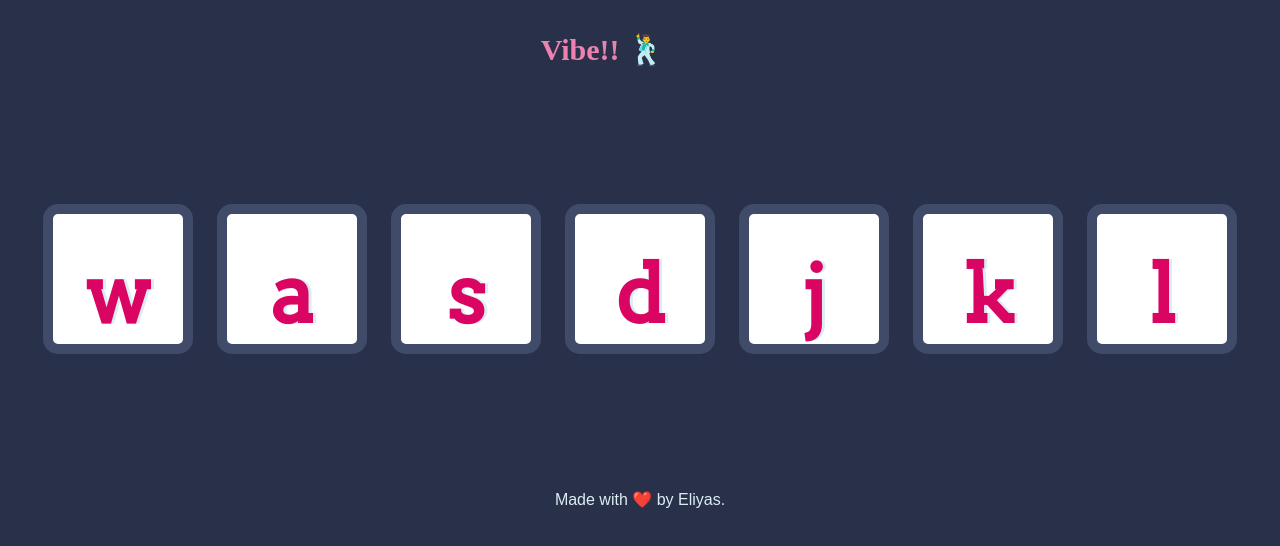
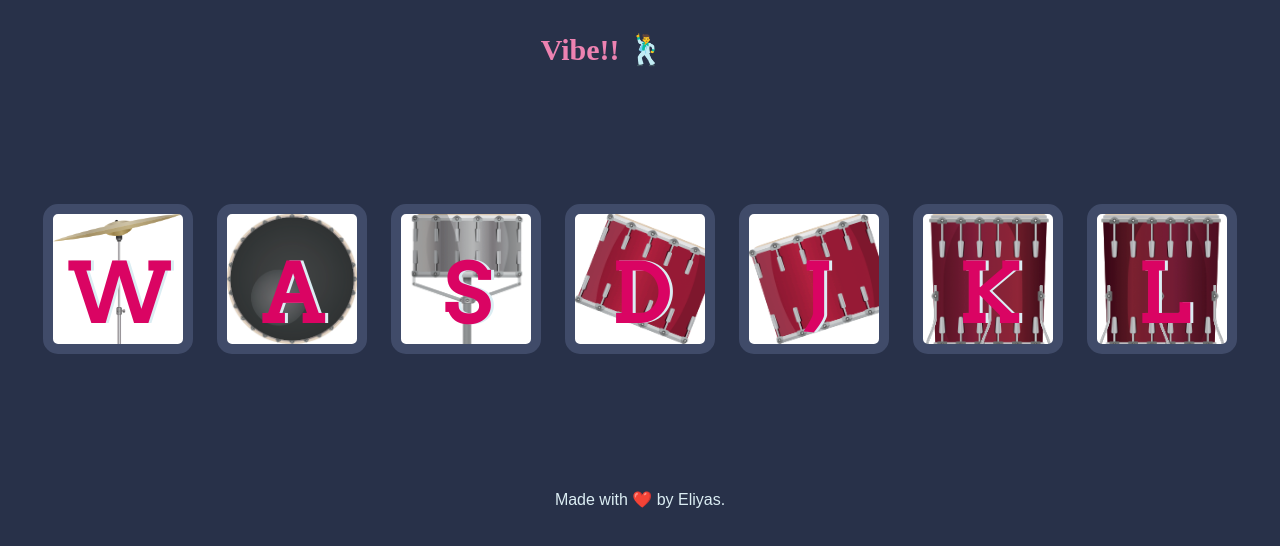
Before and after one commit to Eliyas-Mohamed/virtual-drumkit, a plain HTML site: page index.html in a window 1280 px wide. Shown: the part 174-720 px from the top of the page. Drawn offline with Linux system fonts and the light colour scheme.

Commit message:
images added

```diff
--- a/index.html
+++ b/index.html
@@ -16,20 +16,20 @@
   </div>
 
   <div class="set">
-    <button class="w drum">w</button>
-    <button class="a drum">a</button>
-    <button class="s drum">s</button>
-    <button class="d drum">d</button>
-    <button class="j drum">j</button>
-    <button class="k drum">k</button>
-    <button class="l drum">l</button>
+    <button class="w drum bg-config">W</button>
+    <button class="a drum bg-config">A</button>
+    <button class="s drum bg-config">S</button>
+    <button class="d drum bg-config">D</button>
+    <button class="j drum bg-config">J</button>
+    <button class="k drum bg-config">K</button>
+    <button class="l drum  bg-config">L</button>
   </div>
 
 
   <footer>
     Made with ❤️ by Eliyas.
   </footer>
-  <script src="index.js"></script>
+  <script src="/index.js"></script>
 </body>
 
 </html>
--- a/styles.css
+++ b/styles.css
@@ -41,33 +41,36 @@ footer {
 }
 
 .w {
-
+  background-image: url('crash.png');
 }
 
 .a {
-
+  background-image: url('kick.png');
 }
 
 .s {
-
+  background-image: url('snare.png');
 }
 
 .d {
-
+  background-image: url('tom1.png');
 }
 
 .j {
-
+  background-image: url('tom2.png');
 }
 
 .k {
-
+  background-image: url('tom3.png');
 }
 
 .l {
-
+  background-image: url('tom4.png');
 }
-
+.bg-config{
+  background-repeat: no-repeat;
+  background-size:cover;
+}
 .set {
   margin: 10% auto;
 }
```
